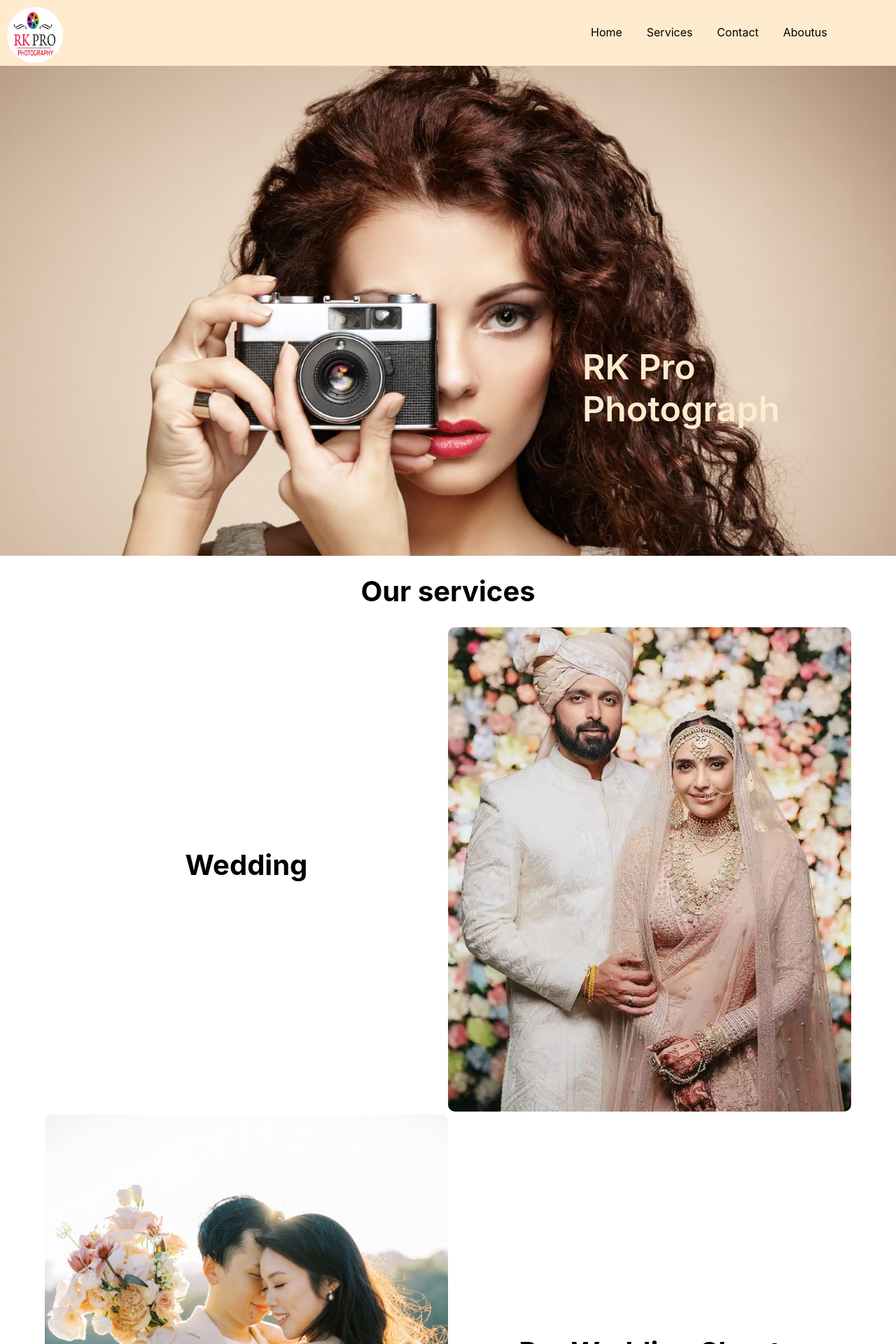
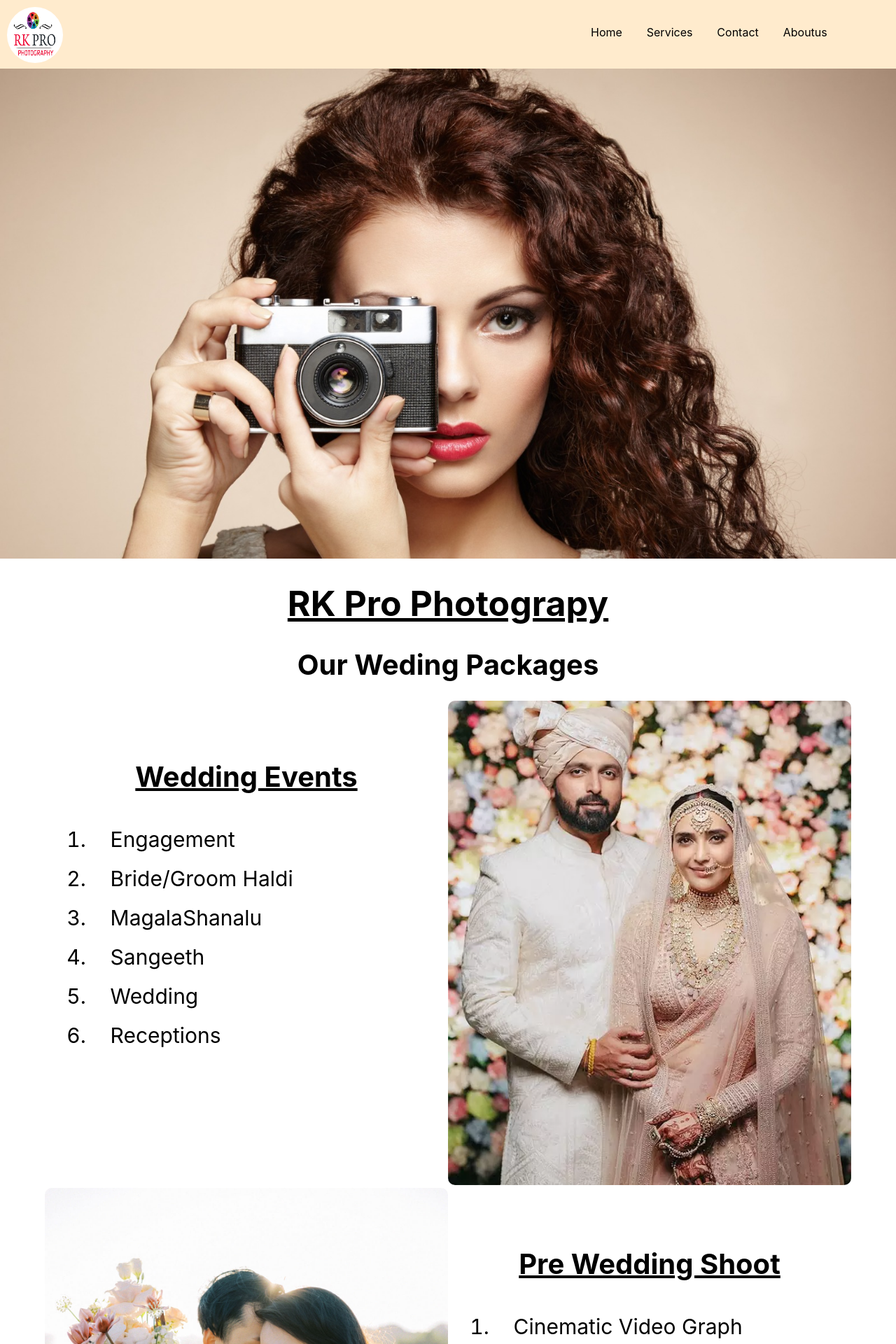
Before and after one commit to muralikarthik123/photoshop, a React (Create React App) app: page / in a window 1280 px wide. Shown: the top 1920 px of the page at 70% size. Built offline with nearby package versions, Linux system fonts and the light colour scheme.

Commit message:
about.jsx contact.jsx footer.jsx home.css home.jsx products.jsx webding.jsx

```diff
--- a/src/about/about.jsx
+++ b/src/about/about.jsx
@@ -6,7 +6,7 @@ export default function about() {
         {/*left side data*/}
         <div className='right'>
             <h1>About US</h1>
-            <p className='content'>Welcome to Rk photoStudios when you go-to destination for all things related to Photoshop! Whether you're a beginner or a seasoned professional, we are here to help you elevate your design game with expert tutorials, creative resources, and helpful tips.
+            <p className='content'>Welcome to Rk photoStudios we had started this photograpy in the year 1983 ,First it was named as Ratha Studios lateer undated to RK Digital Studios the later updated to Rk Photograpy Studios when you go-to destination for all things related to Photoshop! Whether you're a beginner or a seasoned professional, we are here to help you elevate your design game with expert tutorials, creative resources, and helpful tips.
 At Rk Photostudios , we believe in the power of visual storytelling. Our team of passionate designers and Photoshop enthusiasts is dedicated to providing you with the tools and knowledge you need to bring your creative visions to life. From photo editing and digital art to graphic design and visual effects, we cover it all.</p>
             <h1>Why Choose Us?</h1>
             <li className='content'>Expert Guidance: Our knowledgeable staff is always ready to assist, whether you're choosing your first camera or upgrading your gear.</li>
--- a/src/contact/contact.jsx
+++ b/src/contact/contact.jsx
@@ -21,12 +21,13 @@ export default function Contact() {
   const onsubmit = (e) => {
     e.preventDefault();
     emailjs
-      .sendForm('service_6i757ip', 'template_61j0gpg', e.target, {
-        publicKey: '9oLRZGqYbI-iCb1mM',
+      .sendForm('service_g8l1gxk', 'template_a0gf82e', e.target, {
+        publicKey: 'FD3AoD84F_Fu5HzFp',
       })
       .then(
         () => {
           console.log('SUCCESS!');
+          alert('Apponitment has been booked successfully')
 
         },
         (error) => {
--- a/src/footer/footer.jsx
+++ b/src/footer/footer.jsx
@@ -10,15 +10,17 @@ export default function footer() {
       <div className='total'>
        {/*address*/}
           <div className='c1'>
-            <h2>Address</h2>
+            <h4>Address H/o</h4>
             <p>Arundel Pet 6/1,guntur,</p>
             <p>Andhra Pradesh,India.</p>
+            <h4>Branch</h4>
+            <p>Hyderabad,Vijayawada.</p>
         </div>
         {/*phone number*/}
         <div className='c1'>
             <h2>Phone Number</h2>
-            <p>Mob:998587734, 83746173144</p>
-            <p>Gmail:rkphotograph2019@gmail.com</p>
+            <p>Mob:998587734, 8374617344.</p>
+            <p>Gmail:rkphotography2019@gmail.com.</p>
         </div>
 
         {/*Social media*/}
@@ -27,7 +29,7 @@ export default function footer() {
             <div className='allicons'>
               {/*youtube*/}
               <div>
-                <a href='https://www.youtube.com/'>< FaYoutube  className='utube'/></a>
+                <a href='https://www.youtube.com/@rksivaphotography5050'>< FaYoutube  className='utube'/></a>
               </div>
               {/*facebook*/}
               <div>
--- a/src/home/home.css
+++ b/src/home/home.css
@@ -1,23 +1,22 @@
 @media(min-width:320px){
     .home{
         width:100%;
-        margin-top: -22px;
         .background{
             width:100%;
             background-image: url('../images/img1.jpeg');
             background-size: 100% 300px;
-            height: 300px;
+            height: 250px;
             background-repeat: no-repeat;
             background-attachment: fixed;
 
-            .heading{
-                padding-left: 55%;
-                font-size: 20px;
-                padding-top: 100px;
-                color: blanchedalmond;
-                font-weight: 600;
-            }
         }
+
+        .heading{
+            text-align: center;
+            font-size: 35px;
+            text-decoration: underline;
+        }
+
         .head{
             text-align: center;
         }
@@ -30,7 +29,7 @@
                 width:50%;
                 .heading{
                     text-align: center;
-                    padding-top: 50%;
+
                     font-size: 20px;
                 }
             }
@@ -40,6 +39,11 @@
                     width:100%;
                     border-radius: 10px;
                 }
+            }
+            li{
+                font-size: 15px;
+                padding-top: 10px;
+
             }
         }
 
@@ -80,16 +84,37 @@
             background-size: 100% 550px;
             height: 450px;
 
-            .heading{
-                padding-left: 55%;
-                font-size: 40px;
-                padding-top: 200px;
-                color: blanchedalmond;
-                font-weight: 600;
-            }
 
 
         }
+
+        .c2{
+            display: flex;
+
+            width:90%;
+            margin-left: 5%;
+            .c2left{
+                width:50%;
+                .heading{
+                    text-align: center;
+                    font-size: 30px;
+                }
+            }
+            .c2right{
+                width:50%;
+                .image2{
+                    width:100%;
+                    border-radius: 10px;
+                }
+            }
+            li{
+                font-size: 25px;
+                padding-top: 15px;
+                padding-left: 5%;
+
+            }
+        }
+
     }
 
 }
@@ -119,7 +144,7 @@
 @media(min-width:1200px){
     .home{
         width:100%;
-
+        margin-top: 20px;
         .background{
             width:100%;
             background-image: url('../images/img1.jpeg');
@@ -127,7 +152,7 @@
             background-size: 100%;
             background-attachment: fixed;
             height: 700px;
-            margin-top: -40px;
+
             .heading{
                 padding-left: 65%;
                 font-size: 50px;
@@ -136,10 +161,16 @@
                 font-weight: 600;
             }
         }
+        .heading{
+            text-align: center;
+            font-size: 50px;
+            text-decoration: underline;
+        }
         .head{
             text-align: center;
             font-size: 40px;
         }
+
 
         /*conatiner 2*/
         .c2{
@@ -151,9 +182,14 @@
                 width:50%;
                 .heading{
                     text-align: center;
-                    padding-top: 50%;
+                    padding-top: 10%;
                     font-size: 40px;
                 }
+            }
+            li{
+                font-size: 30px;
+                padding-top: 20px;
+                margin-left: 5%;
             }
             .c2right{
                 width:50%;
--- a/src/home/home.jsx
+++ b/src/home/home.jsx
@@ -6,17 +6,27 @@ export default function home() {
     <div className='home'>
       {/* container 1background image*/}
       <div className='background' >
-        {/* heading*/}
-        <h1 className='heading'>RK Pro Photograph</h1>
+
       </div>
       {/*service*/}
-      <h1 className='head'>Our services</h1>
+      {/* heading*/}
+      <h1 className='heading'>RK Pro Photograpy</h1>
+      <h1 className='head'>Our Weding Packages</h1>
 
       {/*container 2*/}
       <div className='c2'>
         {/*left content*/}
         <div className='c2left'>
-          <h1 className='heading'>Wedding</h1>
+          <h1 className='heading'>Wedding Events</h1>
+          <ol >
+            <li>Engagement</li>
+            <li>Bride/Groom Haldi</li>
+            <li>MagalaShanalu</li>
+            <li>Sangeeth</li>
+            <li>Wedding</li>
+            <li>Receptions</li>
+
+          </ol>
         </div>
         {/*right Side image*/}
         <div className='c2right'>
@@ -34,6 +44,15 @@ export default function home() {
          {/*right Side image*/}
         <div className='c2left'>
           <h1 className='heading'>Pre Wedding Shoot</h1>
+          <ol >
+            <li>Cinematic Video Graph</li>
+            <li>Drown Shoot</li>
+            <li>Candid Photography</li>
+            <li>Sangeeth</li>
+            <li>Wedding</li>
+            <li>Receptions</li>
+
+          </ol>
         </div>
       </div>
 
--- a/src/products/products.jsx
+++ b/src/products/products.jsx
@@ -11,7 +11,7 @@ export default function products() {
       <div className='c1'>
         {/*left side content*/}
         <div className='c1leftside'>
-          <h1>Marriage Photo shoots</h1>
+          <h1>Weding Photo shoots</h1>
            {/*button linking to another page*/}
           <Link to='/wedding'><button className='read'>Read More</button></Link>
         </div>
--- a/src/readmore/webding.jsx
+++ b/src/readmore/webding.jsx
@@ -10,7 +10,7 @@ export default function webding() {
       {/*right side*/}
       <div className='rightside'>
         <h1>Wedding Photoshoots</h1>
-        <p>Welcome to Rk photoshop Your wedding serivices  are one of the most magical moments in life, and your photos should capture that perfection.  We specialize in transforming your wedding photos into timeless memories through professional retouching, creative edits, and bespoke album designs. Whether you need subtle touch-ups or complete photo restoration, we ensure that your pictures reflect the beauty and emotion of your special day.</p>
+        <p>Welcome to Rk photoshop Your wedding services  are one of the most magical moments in life, and your photos should capture that perfection.  We specialize in transforming your wedding photos into timeless memories through professional retouching, creative edits, and bespoke album designs. Whether you need subtle touch-ups or complete photo restoration, we ensure that your pictures reflect the beauty and emotion of your special day.</p>
       </div>
     </div>
   )
```
